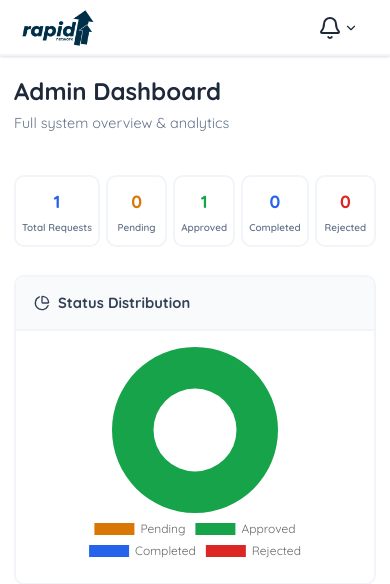
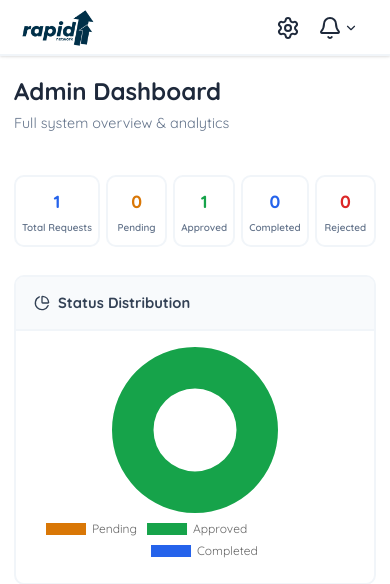
Before and after one commit to digia-dev/sevra, a Flask app: page /admin in a window 390 px wide. Shown: the top 584 px of the page. Run offline with Flask 3, Linux system fonts and the light colour scheme; a user stored in the database is signed in; tables that the repository leaves empty hold one stand-in row (values such as "Sample post").

Commit message:
add PWA + mobile settings toggle

```diff
--- a/static/css/style.css
+++ b/static/css/style.css
@@ -1868,11 +1868,31 @@ body {
 }
 
 /* ── Mobile Notification Bell & Dropdown ── */
+.mobile-actions-wrap {
+    display: none;
+    align-items: center;
+    margin-left: auto;
+    margin-right: 4px;
+    gap: 2px;
+}
+
+.mobile-action-btn {
+    display: flex;
+    align-items: center;
+    justify-content: center;
+    color: var(--text);
+    padding: 6px 8px;
+    border-radius: var(--radius-sm);
+    text-decoration: none;
+}
+
+.mobile-action-btn:hover {
+    background: var(--gray-100);
+}
+
 .mobile-notif-wrap {
     display: none;
     position: relative;
-    margin-left: auto;
-    margin-right: 4px;
 }
 
 .mobile-notif-trigger {
@@ -2033,6 +2053,10 @@ body {
 }
 
 @media (max-width: 768px) {
+    .mobile-actions-wrap {
+        display: flex;
+    }
+
     .mobile-notif-wrap {
         display: flex;
         align-items: center;
--- a/templates/base.html
+++ b/templates/base.html
@@ -3,6 +3,12 @@
 <head>
     <meta charset="UTF-8">
     <meta name="viewport" content="width=device-width, initial-scale=1.0, maximum-scale=1.0, user-scalable=no">
+    <meta name="theme-color" content="#2563EB">
+    <meta name="apple-mobile-web-app-capable" content="yes">
+    <meta name="apple-mobile-web-app-title" content="Serva">
+    <link rel="manifest" href="{{ url_for('static', filename='manifest.json') }}">
+    <link rel="icon" type="image/png" href="{{ url_for('static', filename='img/icon-192x192.png') }}">
+    <link rel="apple-touch-icon" href="{{ url_for('static', filename='img/icon-192x192.png') }}">
     <title>{% block title %}Server Access Permits{% endblock %}</title>
     <link rel="preconnect" href="https://fonts.googleapis.com">
     <link rel="preconnect" href="https://fonts.gstatic.com" crossorigin>
@@ -19,7 +25,11 @@
                 <span class="brand-text desktop-only">Serva</span>
             </a>
             {% if current_user.is_authenticated %}
-            <div class="mobile-notif-wrap" id="mobileNotifWrap">
+            <div class="mobile-actions-wrap" id="mobileActionsWrap">
+                <a href="{{ url_for('profile') }}" class="mobile-action-btn" aria-label="Settings">
+                    <i data-lucide="settings"></i>
+                </a>
+                <div class="mobile-notif-wrap">
                     <button class="mobile-notif-trigger" id="mobileNotifTrigger" aria-label="Notifications">
                         <i data-lucide="bell"></i>
                         {% if unread_count and unread_count > 0 %}
@@ -34,6 +44,7 @@
                         </div>
                         <div class="notif-dropdown-body" id="notifDropdownBody">
                             <div class="notif-dropdown-loading"><i data-lucide="loader-2" class="icon-spin"></i></div>
+                        </div>
                     </div>
                 </div>
             </div>
@@ -173,6 +184,10 @@
                     e.stopPropagation();
                 });
             }
+
+            if ('serviceWorker' in navigator) {
+                navigator.serviceWorker.register('/static/sw.js');
+            }
         });
     </script>
     {% block scripts %}{% endblock %}
```
Also changed, not shown: static/sw.js (added, +40 -0 lines), static/img/icon-192x192.png (added), static/img/icon-512x512.png (added), static/manifest.json (added). Lines whose indentation alone changed are shown as unchanged.
